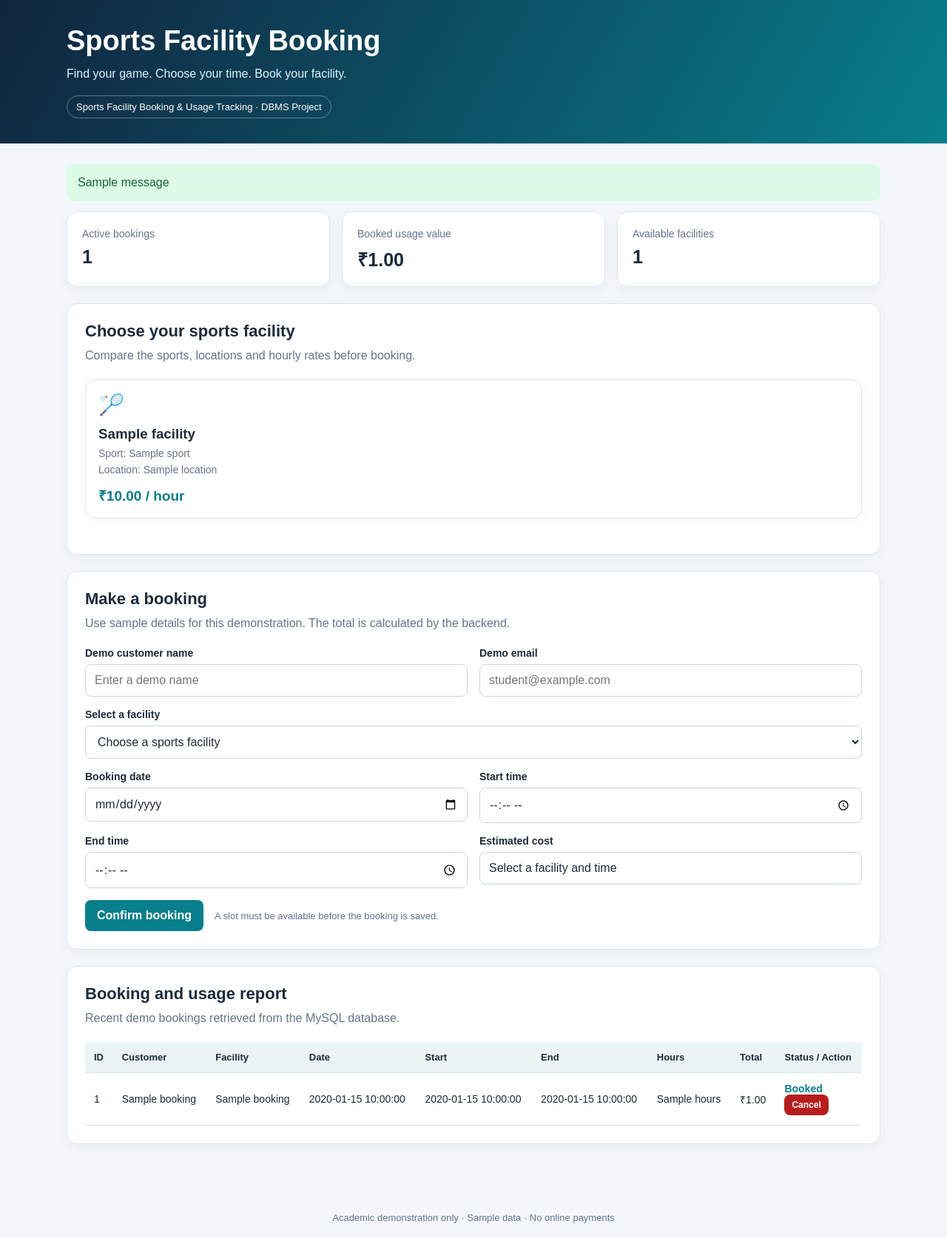
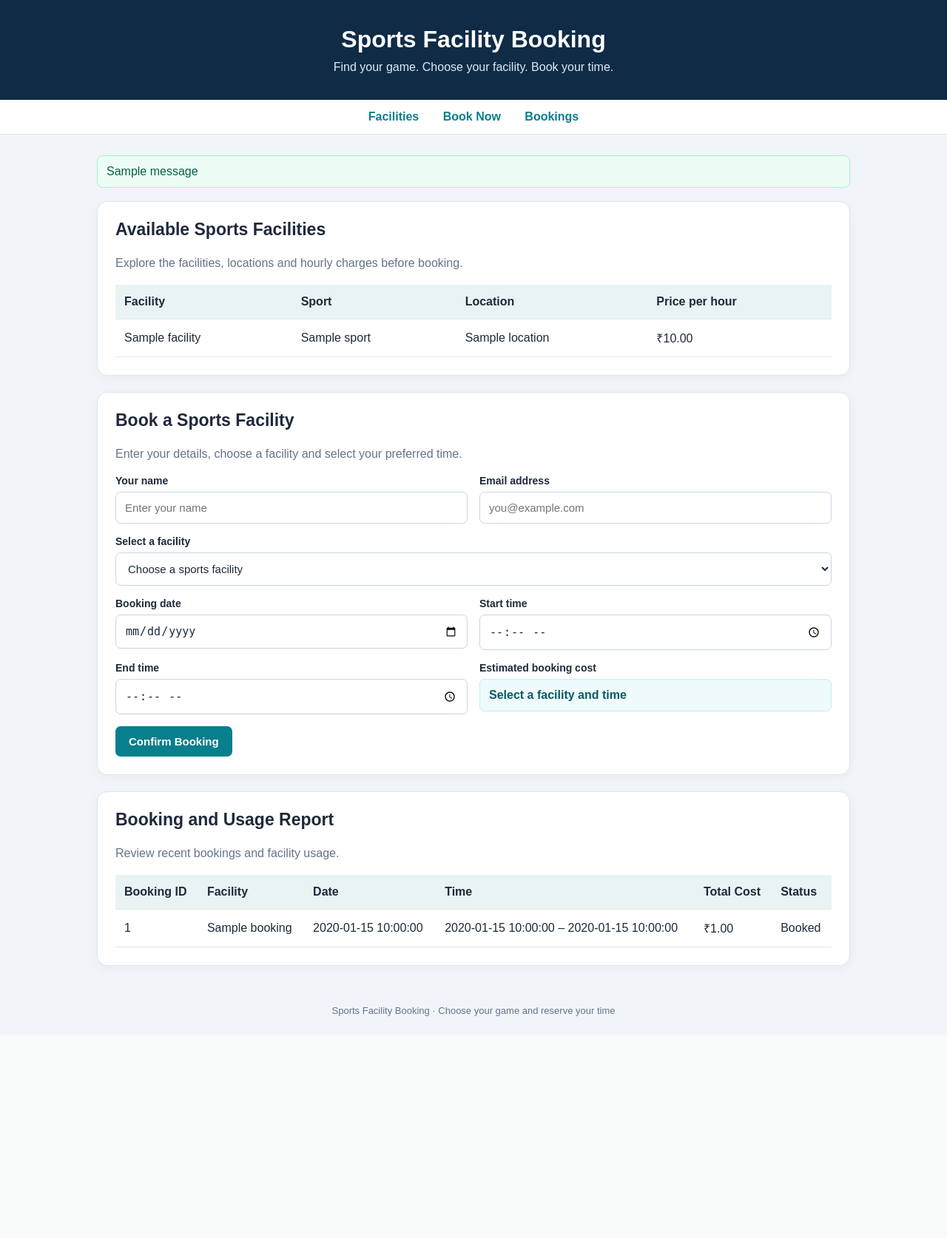
Before and after one commit to kjsskotha/sports-facility-booking, a Flask app: template templates/index.html in a window 1280 px wide. Shown: the whole page at 74% size. After the commit the page ends 1374 px from the top, so only its background shows below. Run offline with Flask 3, Linux system fonts and the light colour scheme; the template is opened without the code that fills it: most values are stand-ins (such as "Sample title", 1, 10 or a date in 2020); one stand-in notice (Sample message) is shown.

Commit message:
Update index.html

```diff
--- a/templates/index.html
+++ b/templates/index.html
@@ -5,237 +5,309 @@
     <meta charset="UTF-8">
     <meta name="viewport" content="width=device-width, initial-scale=1.0">
     <title>Sports Facility Booking</title>
+
     <style>
-        :root {
-            --navy: #10243e;
-            --teal: #087f8c;
-            --light: #f3f7fb;
-            --text: #1c2a3a;
-            --muted: #64748b;
-            --border: #dce5ee;
+        * {
+            box-sizing: border-box;
         }
-
-        * { box-sizing: border-box; }
 
         body {
             margin: 0;
-            background: var(--light);
-            color: var(--text);
             font-family: Arial, Helvetica, sans-serif;
+            background: #f1f5f9;
+            color: #1e293b;
         }
 
         header {
-            padding: 34px 20px;
+            background: #102b46;
             color: white;
-            background: linear-gradient(120deg, #10243e, #087f8c);
+            padding: 35px 20px;
+            text-align: center;
         }
 
-        .header-inner, main {
-            width: min(1100px, 92%);
-            margin: auto;
+        header h1 {
+            margin: 0 0 10px;
+            font-size: 32px;
         }
 
-        header h1 { margin: 0 0 10px; font-size: clamp(26px, 4vw, 38px); }
-        header p { margin: 0; color: #e0f2fe; line-height: 1.6; }
-
-        .tag {
-            display: inline-block;
-            margin-top: 16px;
-            padding: 7px 12px;
-            border: 1px solid #ffffff55;
-            border-radius: 20px;
-            font-size: 13px;
+        header p {
+            margin: 0;
+            color: #dbeafe;
         }
 
-        main { padding: 28px 0 50px; }
-
-        .stats {
-            display: grid;
-            grid-template-columns: repeat(auto-fit, minmax(180px, 1fr));
-            gap: 16px;
-            margin-bottom: 22px;
+        nav {
+            background: #ffffff;
+            padding: 14px;
+            text-align: center;
+            border-bottom: 1px solid #dbe3ed;
         }
 
-        .stat, .panel, .facility {
-            background: white;
-            border: 1px solid var(--border);
-            border-radius: 14px;
-            box-shadow: 0 5px 18px #10243e0a;
+        nav a {
+            color: #087f8c;
+            text-decoration: none;
+            font-weight: bold;
+            margin: 0 14px;
         }
 
-        .stat { padding: 20px; }
-        .stat span { color: var(--muted); font-size: 14px; }
-        .stat strong { display: block; margin-top: 8px; font-size: 25px; }
-
-        .panel { padding: 24px; margin-bottom: 22px; }
-        h2 { margin: 0 0 8px; font-size: 22px; }
-        .sub { color: var(--muted); line-height: 1.5; margin: 0 0 20px; }
-
-        .facility-grid {
-            display: grid;
-            grid-template-columns: repeat(auto-fit, minmax(220px, 1fr));
-            gap: 14px;
-            margin-bottom: 24px;
+        main {
+            max-width: 1050px;
+            margin: 28px auto;
+            padding: 0 16px;
         }
 
-        .facility { padding: 17px; }
-        .sport-icon { font-size: 28px; }
-        .facility h3 { margin: 12px 0 7px; }
-        .facility p { color: var(--muted); margin: 6px 0; font-size: 14px; }
-        .rate { color: var(--teal); font-weight: bold; font-size: 19px; margin-top: 14px; }
+        .card {
+            background: white;
+            padding: 24px;
+            border: 1px solid #dbe5ef;
+            border-radius: 14px;
+            margin-bottom: 22px;
+            box-shadow: 0 4px 15px rgba(15, 23, 42, 0.04);
+        }
 
-        form.booking-form {
+        h2 {
+            margin-top: 0;
+            font-size: 23px;
+        }
+
+        .description {
+            color: #64748b;
+            line-height: 1.6;
+        }
+
+        .form-grid {
             display: grid;
             grid-template-columns: repeat(2, minmax(0, 1fr));
             gap: 16px;
         }
 
-        .field { display: flex; flex-direction: column; gap: 7px; }
-        .field.full { grid-column: 1 / -1; }
+        .field {
+            display: flex;
+            flex-direction: column;
+            gap: 7px;
+        }
 
-        label { font-size: 14px; font-weight: bold; }
+        .full-width {
+            grid-column: 1 / -1;
+        }
+
+        label {
+            font-size: 14px;
+            font-weight: bold;
+        }
 
         input, select {
             width: 100%;
             padding: 12px;
             border: 1px solid #cbd5e1;
-            border-radius: 8px;
+            border-radius: 7px;
+            font-size: 15px;
             background: white;
-            color: var(--text);
-            font: inherit;
+            color: #1e293b;
         }
 
         input:focus, select:focus {
-            outline: 2px solid #99dce0;
-            border-color: var(--teal);
+            outline: 2px solid #99dce2;
+            border-color: #087f8c;
         }
 
-        button {
+        button, .button {
+            background: #087f8c;
+            color: white;
+            border: none;
+            border-radius: 7px;
+            padding: 12px 18px;
+            font-size: 15px;
+            font-weight: bold;
             cursor: pointer;
-            border: 0;
-            border-radius: 8px;
-            padding: 12px 16px;
-            background: var(--teal);
-            color: white;
-            font: inherit;
+            text-decoration: none;
+            display: inline-block;
+        }
+
+        button:hover, .button:hover {
+            background: #066874;
+        }
+
+        .cost-box {
+            background: #effafa;
+            padding: 12px;
+            border-radius: 7px;
+            border: 1px solid #c6eeee;
+            min-height: 43px;
+            color: #075b64;
             font-weight: bold;
         }
 
-        button:hover { background: #066874; }
-        .submit-row { grid-column: 1 / -1; display: flex; align-items: center; gap: 15px; flex-wrap: wrap; }
-        .hint { color: var(--muted); font-size: 13px; }
+        .table-wrap {
+            overflow-x: auto;
+        }
+
+        table {
+            width: 100%;
+            border-collapse: collapse;
+            min-width: 650px;
+        }
+
+        th, td {
+            padding: 14px 12px;
+            text-align: left;
+            border-bottom: 1px solid #e2e8f0;
+        }
+
+        th {
+            background: #e9f3f4;
+        }
+
+        .empty {
+            color: #64748b;
+            padding: 22px 0;
+        }
 
         .message {
-            padding: 13px 15px;
-            border-radius: 9px;
-            margin-bottom: 14px;
-            line-height: 1.5;
+            background: #ecfdf5;
+            border: 1px solid #a7f3d0;
+            color: #065f46;
+            padding: 12px;
+            border-radius: 8px;
+            margin-bottom: 18px;
         }
 
-        .success { background: #dcfce7; color: #166534; }
-        .error { background: #fee2e2; color: #991b1b; }
+        .error {
+            background: #fef2f2;
+            border: 1px solid #fecaca;
+            color: #991b1b;
+            padding: 12px;
+            border-radius: 8px;
+            margin-bottom: 18px;
+        }
 
-        .table-wrap { overflow-x: auto; }
-        table { width: 100%; border-collapse: collapse; min-width: 760px; }
-        th, td { text-align: left; padding: 13px 12px; border-bottom: 1px solid var(--border); }
-        th { background: #eaf4f5; font-size: 13px; }
-        td { font-size: 14px; }
-        .status { font-weight: bold; color: #087f8c; }
-        .cancelled { color: #b91c1c; }
-        .cancel-button { padding: 7px 10px; font-size: 12px; background: #b91c1c; }
-        .empty { padding: 22px 0; color: var(--muted); }
-        footer { padding: 20px; text-align: center; color: var(--muted); font-size: 13px; }
+        footer {
+            text-align: center;
+            padding: 25px 15px;
+            color: #64748b;
+            font-size: 13px;
+        }
 
-        @media (max-width: 600px) {
-            .panel { padding: 17px; }
-            form.booking-form { grid-template-columns: 1fr; }
-            .field.full, .submit-row { grid-column: auto; }
+        @media (max-width: 650px) {
+            header h1 {
+                font-size: 26px;
+            }
+
+            .form-grid {
+                grid-template-columns: 1fr;
+            }
+
+            .full-width {
+                grid-column: auto;
+            }
+
+            .card {
+                padding: 18px;
+            }
         }
     </style>
 </head>
+
 <body>
+
 <header>
-    <div class="header-inner">
     <h1>Sports Facility Booking</h1>
-        <p>Find your game. Choose your time. Book your facility.</p>
-        <span class="tag">Sports Facility Booking &amp; Usage Tracking · DBMS Project</span>
-    </div>
+    <p>Find your game. Choose your facility. Book your time.</p>
 </header>
 
+<nav>
+    <a href="#facilities">Facilities</a>
+    <a href="#booking">Book Now</a>
+    <a href="#reports">Bookings</a>
+</nav>
+
 <main>
+
     {% with messages = get_flashed_messages(with_categories=true) %}
         {% for category, message in messages %}
-            <div class="message {{ category }}">{{ message }}</div>
+            <div class="{{ 'error' if category == 'error' else 'message' }}">
+                {{ message }}
+            </div>
         {% endfor %}
     {% endwith %}
 
-    <section class="stats">
-        <div class="stat">
-            <span>Active bookings</span>
-            <strong>{{ report.total_bookings }}</strong>
+    <section class="card" id="facilities">
+        <h2>Available Sports Facilities</h2>
+        <p class="description">
+            Explore the facilities, locations and hourly charges before booking.
+        </p>
+
+        {% if facilities %}
+            <div class="table-wrap">
+                <table>
+                    <thead>
+                        <tr>
+                            <th>Facility</th>
+                            <th>Sport</th>
+                            <th>Location</th>
+                            <th>Price per hour</th>
+                        </tr>
+                    </thead>
+                    <tbody>
+                        {% for facility in facilities %}
+                        <tr>
+                            <td>{{ facility.name }}</td>
+                            <td>{{ facility.sport }}</td>
+                            <td>{{ facility.location }}</td>
+                            <td>₹{{ "%.2f"|format(facility.hourly_rate|float) }}</td>
+                        </tr>
+                        {% endfor %}
+                    </tbody>
+                </table>
             </div>
-        <div class="stat">
-            <span>Booked usage value</span>
-            <strong>₹{{ "%.2f"|format(report.total_usage_value) }}</strong>
-        </div>
-        <div class="stat">
-            <span>Available facilities</span>
-            <strong>{{ facilities|length }}</strong>
-        </div>
+        {% else %}
+            <p class="empty">No facilities are currently available.</p>
+        {% endif %}
     </section>
 
-    <section class="panel">
-        <h2>Choose your sports facility</h2>
-        <p class="sub">Compare the sports, locations and hourly rates before booking.</p>
+    <section class="card" id="booking">
+        <h2>Book a Sports Facility</h2>
+        <p class="description">
+            Enter your details, choose a facility and select your preferred time.
+        </p>
 
-        <div class="facility-grid">
-            {% for facility in facilities %}
-                <article class="facility">
-                    <div class="sport-icon">
-                        {% if facility.sport == "Football" %}⚽
-                        {% elif facility.sport == "Basketball" %}🏀
-                        {% elif facility.sport == "Tennis" %}🎾
-                        {% elif facility.sport == "Cricket" %}🏏
-                        {% else %}🏸{% endif %}
-                    </div>
-                    <h3>{{ facility.facility_name }}</h3>
-                    <p>Sport: {{ facility.sport }}</p>
-                    <p>Location: {{ facility.location }}</p>
-                    <div class="rate">₹{{ "%.2f"|format(facility.hourly_rate) }} / hour</div>
-                </article>
-            {% else %}
-                <p>No facilities are available at the moment.</p>
-            {% endfor %}
-        </div>
-    </section>
+        <form action="{{ url_for('create_booking') }}" method="POST" id="bookingForm">
+            <div class="form-grid">
 
-    <section class="panel" id="book">
-        <h2>Make a booking</h2>
-        <p class="sub">Use sample details for this demonstration. The total is calculated by the backend.</p>
-
-        {% if facilities %}
-        <form class="booking-form" action="{{ url_for('book') }}" method="POST">
                 <div class="field">
-                <label for="customer_name">Demo customer name</label>
-                <input id="customer_name" name="customer_name" maxlength="100"
-                       placeholder="Enter a demo name" required>
+                    <label for="customer_name">Your name</label>
+                    <input
+                        type="text"
+                        id="customer_name"
+                        name="customer_name"
+                        placeholder="Enter your name"
+                        required
+                        maxlength="100"
+                    >
                 </div>
 
                 <div class="field">
-                <label for="email">Demo email</label>
-                <input id="email" name="email" type="email" maxlength="150"
-                       placeholder="student@example.com" required>
+                    <label for="email">Email address</label>
+                    <input
+                        type="email"
+                        id="email"
+                        name="email"
+                        placeholder="you@example.com"
+                        required
+                        maxlength="150"
+                    >
                 </div>
 
-            <div class="field full">
+                <div class="field full-width">
                     <label for="facility_id">Select a facility</label>
                     <select id="facility_id" name="facility_id" required>
                         <option value="">Choose a sports facility</option>
                         {% for facility in facilities %}
-                    <option value="{{ facility.facility_id }}"
-                            data-rate="{{ facility.hourly_rate }}">
-                        {{ facility.facility_name }} — {{ facility.sport }}
-                        (₹{{ "%.2f"|format(facility.hourly_rate) }}/hour)
+                        <option
+                            value="{{ facility.id }}"
+                            data-rate="{{ facility.hourly_rate }}"
+                        >
+                            {{ facility.name }} — {{ facility.sport }}
+                            (₹{{ "%.2f"|format(facility.hourly_rate|float) }}/hour)
                         </option>
                         {% endfor %}
                     </select>
@@ -243,120 +315,138 @@
 
                 <div class="field">
                     <label for="booking_date">Booking date</label>
-                <input id="booking_date" name="booking_date" type="date"
-                       min="{{ today }}" required>
+                    <input
+                        type="date"
+                        id="booking_date"
+                        name="booking_date"
+                        min="{{ today }}"
+                        required
+                    >
                 </div>
 
                 <div class="field">
                     <label for="start_time">Start time</label>
-                <input id="start_time" name="start_time" type="time" required>
+                    <input
+                        type="time"
+                        id="start_time"
+                        name="start_time"
+                        required
+                    >
                 </div>
 
                 <div class="field">
                     <label for="end_time">End time</label>
-                <input id="end_time" name="end_time" type="time" required>
+                    <input
+                        type="time"
+                        id="end_time"
+                        name="end_time"
+                        required
+                    >
                 </div>
 
                 <div class="field">
-                <label>Estimated cost</label>
-                <input id="estimated_cost" value="Select a facility and time" readonly>
+                    <label>Estimated booking cost</label>
+                    <div class="cost-box" id="estimatedCost" aria-live="polite">
+                        Select a facility and time
+                    </div>
                 </div>
 
-            <div class="submit-row">
-                <button type="submit">Confirm booking</button>
-                <span class="hint">A slot must be available before the booking is saved.</span>
+                <div class="full-width">
+                    <button type="submit">Confirm Booking</button>
+                </div>
+
             </div>
         </form>
-        {% else %}
-            <p>No facilities are available to book.</p>
-        {% endif %}
     </section>
 
-    <section class="panel">
-        <h2>Booking and usage report</h2>
-        <p class="sub">Recent demo bookings retrieved from the MySQL database.</p>
+    <section class="card" id="reports">
+        <h2>Booking and Usage Report</h2>
+        <p class="description">
+            Review recent bookings and facility usage.
+        </p>
 
         {% if bookings %}
             <div class="table-wrap">
                 <table>
                     <thead>
                         <tr>
-                        <th>ID</th>
-                        <th>Customer</th>
+                            <th>Booking ID</th>
                             <th>Facility</th>
                             <th>Date</th>
-                        <th>Start</th>
-                        <th>End</th>
-                        <th>Hours</th>
-                        <th>Total</th>
-                        <th>Status / Action</th>
+                            <th>Time</th>
+                            <th>Total Cost</th>
+                            <th>Status</th>
                         </tr>
                     </thead>
                     <tbody>
                         {% for booking in bookings %}
                         <tr>
-                        <td>{{ booking.booking_id }}</td>
-                        <td>{{ booking.customer_name }}</td>
+                            <td>{{ booking.id }}</td>
                             <td>{{ booking.facility_name }}</td>
                             <td>{{ booking.booking_date }}</td>
-                        <td>{{ booking.start_time }}</td>
-                        <td>{{ booking.end_time }}</td>
-                        <td>{{ booking.hours }}</td>
-                        <td>₹{{ "%.2f"|format(booking.total_cost) }}</td>
-                        <td>
-                            {% if booking.status == "Booked" %}
-                                <span class="status">Booked</span>
-                                <form action="{{ url_for('cancel_booking', booking_id=booking.booking_id) }}"
-                                      method="POST"
-                                      onsubmit="return confirm('Cancel this demo booking?');">
-                                    <button class="cancel-button" type="submit">Cancel</button>
-                                </form>
-                            {% else %}
-                                <span class="cancelled">Cancelled</span>
-                            {% endif %}
-                        </td>
+                            <td>{{ booking.start_time }} – {{ booking.end_time }}</td>
+                            <td>₹{{ "%.2f"|format(booking.total_cost|float) }}</td>
+                            <td>{{ booking.status }}</td>
                         </tr>
                         {% endfor %}
                     </tbody>
                 </table>
             </div>
         {% else %}
-            <p class="empty">No bookings yet. Make the first demo booking above.</p>
+            <p class="empty">No bookings yet. Make your first booking!</p>
         {% endif %}
     </section>
+
 </main>
 
-<footer>Academic demonstration only · Sample data · No online payments</footer>
+<footer>
+    Sports Facility Booking · Choose your game and reserve your time
+</footer>
 
 <script>
     const facilitySelect = document.getElementById("facility_id");
+    const dateInput = document.getElementById("booking_date");
     const startInput = document.getElementById("start_time");
     const endInput = document.getElementById("end_time");
-    const estimate = document.getElementById("estimated_cost");
+    const costBox = document.getElementById("estimatedCost");
 
-    function updateEstimate() {
-        const option = facilitySelect?.selectedOptions[0];
-        const rate = Number(option?.dataset.rate);
-        const start = startInput?.value;
-        const end = endInput?.value;
+    function updateCost() {
+        const option = facilitySelect.options[facilitySelect.selectedIndex];
+        const rate = parseFloat(option.dataset.rate);
+        const start = startInput.value;
+        const end = endInput.value;
 
-        if (!option?.value || !start || !end || end <= start) {
-            estimate.value = "Select a valid time range";
+        if (!facilitySelect.value || !start || !end || !Number.isFinite(rate)) {
+            costBox.textContent = "Select a facility and time";
             return;
         }
 
-        const toMinutes = value => {
-            const parts = value.split(":").map(Number);
-            return parts[0] * 60 + parts[1];
-        };
+        const startParts = start.split(":").map(Number);
+        const endParts = end.split(":").map(Number);
+        const startMinutes = startParts[0] * 60 + startParts[1];
+        const endMinutes = endParts[0] * 60 + endParts[1];
 
-        const hours = (toMinutes(end) - toMinutes(start)) / 60;
-        estimate.value = "₹" + (hours * rate).toFixed(2);
+        if (endMinutes <= startMinutes) {
+            costBox.textContent = "End time must be after start time";
+            return;
         }
 
-    [facilitySelect, startInput, endInput].forEach(element => {
-        element?.addEventListener("change", updateEstimate);
+        const hours = (endMinutes - startMinutes) / 60;
+        const total = rate * hours;
+        costBox.textContent = "₹" + total.toFixed(2) + " (" + hours + " hour(s))";
+    }
+
+    facilitySelect.addEventListener("change", updateCost);
+    startInput.addEventListener("input", updateCost);
+    endInput.addEventListener("input", updateCost);
+
+    document.getElementById("bookingForm").addEventListener("submit", function(event) {
+        if (endInput.value && startInput.value && endInput.value <= startInput.value) {
+            event.preventDefault();
+            alert("Please select an end time later than the start time.");
+        }
     });
 </script>
+
 </body>
 </html>
```
Lines whose indentation alone changed are shown as unchanged.
